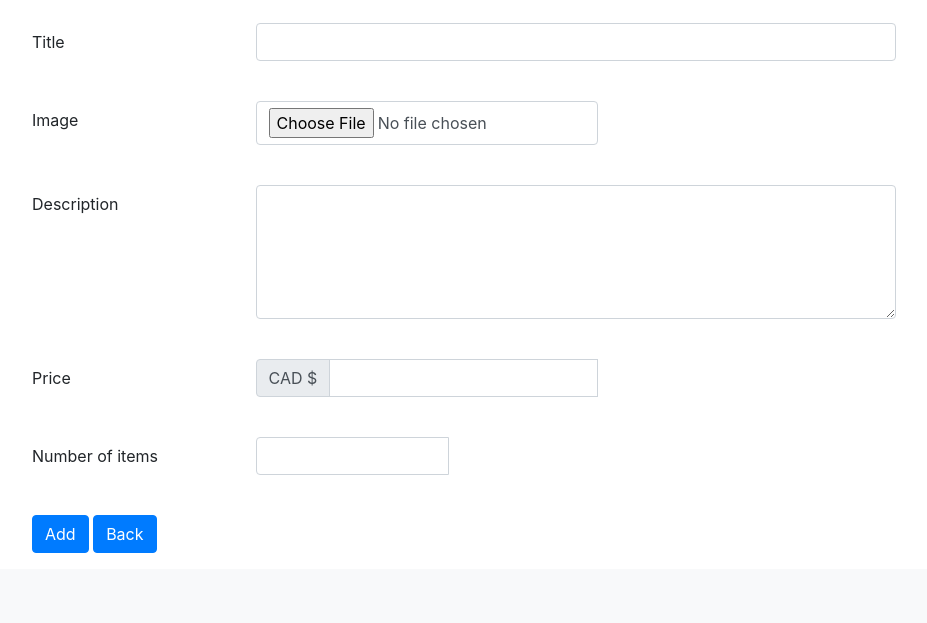
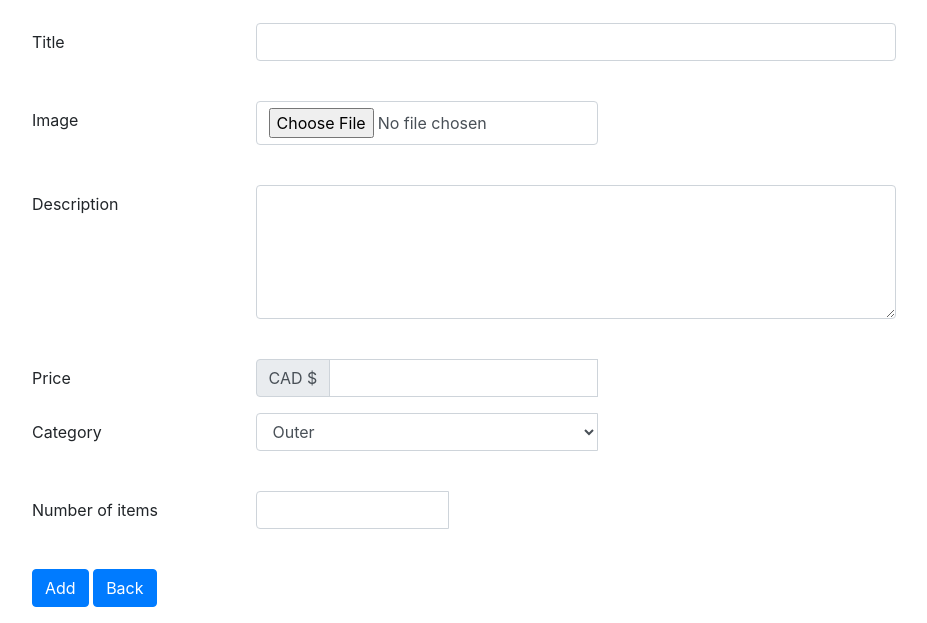
Before and after one commit to seungw0n/project_COMP307, a Django app: page /addItem/ in a window 1280 px wide. Shown: the part 243-866 px from the top of the page, without its empty margins (176-1103 px from the left). Before the commit the page ends 796 px from the top, so only its background shows below. Run offline with Django 3.2, Linux system fonts and the light colour scheme; a user stored in the database is signed in; some libraries are stand-ins or nearby versions.

Commit message:
add category

```diff
--- a/market/forms.py
+++ b/market/forms.py
@@ -5,7 +5,7 @@ from .models import CartItem
 class ProductForm(ModelForm):
    class Meta:
         model = Product
-        fields = ['title', 'description', 'image_url' , 'price', 'inventoryCount']
+        fields = ['title', 'description', 'image_url' , 'price', 'inventoryCount','category']
 
 
 class CartForm(ModelForm):
--- a/market/models.py
+++ b/market/models.py
@@ -15,6 +15,7 @@ class Product(models.Model):
     inventoryCount = models.IntegerField(default=0)
     created = models.DateTimeField(auto_now_add=True)
     price = models.IntegerField()
+    category = models.TextField()
 
     # def add_to_cart(self):
         # self.published_date = timezone.now()
--- a/project/settings.py
+++ b/project/settings.py
@@ -148,8 +148,8 @@ STATIC_URL = '/static/'
 STATIC_ROOT = '/media/'
 
 MEDIA_URL = '/media/'
-# MEDIA_ROOT = '/Users/victormassenet/OneDrive/Documents/McGill_S6/COMP307/project/project_COMP307'
+MEDIA_ROOT = '/Users/victormassenet/OneDrive/Documents/McGill_S6/COMP307/project/project_COMP307/market/media'
 # MEDIA_ROOT = '/Users/Greg/Desktop/McGill/U5/Winter 2020/COMP307/Project/new project repo/market/media'
-MEDIA_ROOT = '/Users/joeng-seungwon/github/project_COMP307/market/media'
+#MEDIA_ROOT = '/Users/joeng-seungwon/github/project_COMP307/market/media'
 
 EMAIL_BACKEND = 'django.core.mail.backends.console.EmailBackend'
--- a/templates/addItem.html
+++ b/templates/addItem.html
@@ -8,7 +8,7 @@
             {% csrf_token %}
             {% include 'includes/formItem.html' %}
             <button type="submit" class="btn btn-primary">Add</button>
-            <a href="{% url 'myspace' %}"><input type="button" value="Back" class="btn btn-primary" /></a>
+            <a href="{% url 'home' %}"><input type="button" value="Back" class="btn btn-primary" /></a>
 
         </form>
     </div>
--- a/templates/contactus.html
+++ b/templates/contactus.html
@@ -7,7 +7,7 @@
     <!-- {{ form.as_p }} -->
     {% include 'includes/form.html' %}
     <div class="form-actions">
-      <button type="submit">Send</button>
+      <button type="submit" class ="btn btn-primary">Send</button>
     </div>
 </form>
 {% endblock content %}
--- a/templates/includes/formItem.html
+++ b/templates/includes/formItem.html
@@ -58,6 +58,20 @@
         <span style="color:red;">{{form.price.errors}}</span>
     </div>
 </div>
+<div class="form-group row">
+    <label for="inputCategory" class="col-sm-3 col-form-label">Category</label>
+    <div class="input-group col-sm-5">
+        <select id="inputCategory" name ="category" class="form-control">
+            <option value="outer">Outer</option>
+            <option value="top-shirt">Top/Shirt</option>
+            <option value="knit-cardigan">Knit/Cardigan</option>
+            <option value="bottom">Bottom</option>
+            <option value="shoes-bag">Shoes/Bag</option>
+            <option value="acc">Acc</option>
+          </select>
+        <span style="color:red;">{{form.category.errors}}</span>
+    </div>
+</div>
 
 <br>
 
--- a/templates/myspace.html
+++ b/templates/myspace.html
@@ -40,8 +40,9 @@
 <br>
 <h4>Order History:</h4>
 <br><br>
-<h3>Chat Room</h3>
+<h4>Chat Room</h4>
+<p>Enter the room admin to speak with the manager of the site</p>
 <div class="chat">
-    <iframe src="{% url 'index' %}" height="300" width="305px" style="margin-top: 30px;"></iframe>
+    <iframe style ="border: 1px solid black; width: 100%;" src="{% url 'index' %}" height="300" width="305px" style="margin-top: 30px;"></iframe>
 </div>
 {% endblock content %}
```
Also changed, not shown: db.sqlite3, market/media/user-12/download.jpeg (added), market/media/user-12/download_VB3UJ83.jpeg (added), market/migrations/0005_product_category.py (added).
